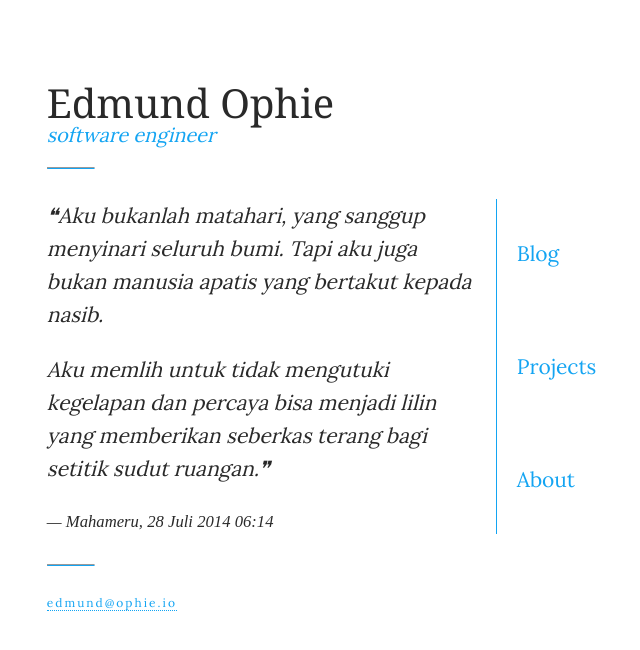
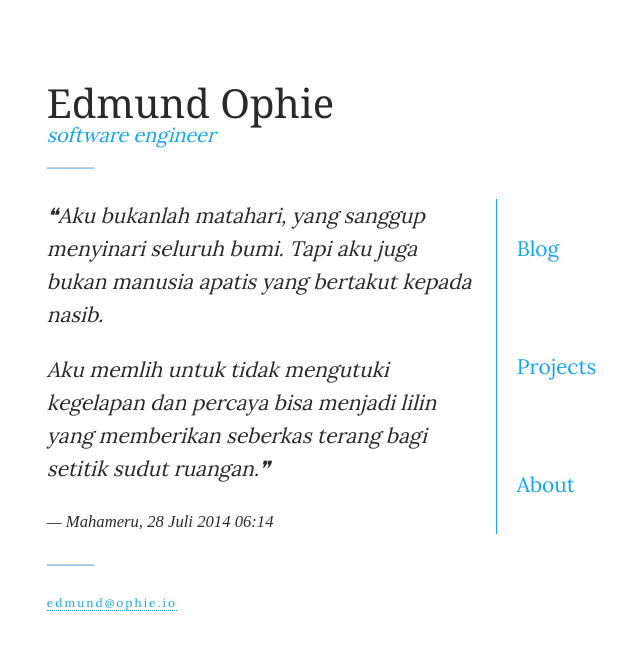
Before and after one commit to edmundophie/ophie.io, a Jekyll site: the page index.html, which Jekyll copies as it is, in a window 1280 px wide. Shown: the top 650 px of the page, without its empty margins (38-678 px from the left). Built offline with Jekyll 4.4.1, drawn with Linux system fonts in a browser that asks for light colours; some web fonts are replaced.

Commit message:
update style

```diff
--- a/assets/css/home.scss
+++ b/assets/css/home.scss
@@ -13,7 +13,11 @@
 	main {
 		#menu {
 			display: flex;
-			justify-content: space-evenly;
+			justify-content: space-between;
+
+			a {
+				padding: 10px 0;
+			}
 		}
 	}
 }
@@ -90,5 +94,5 @@
     border-bottom: 1px solid $siimple-default-primary;
     max-width: 48px;
     margin-left: 0;
-    // opacity: 0.4;
+    opacity: 0.5;
 }
```
